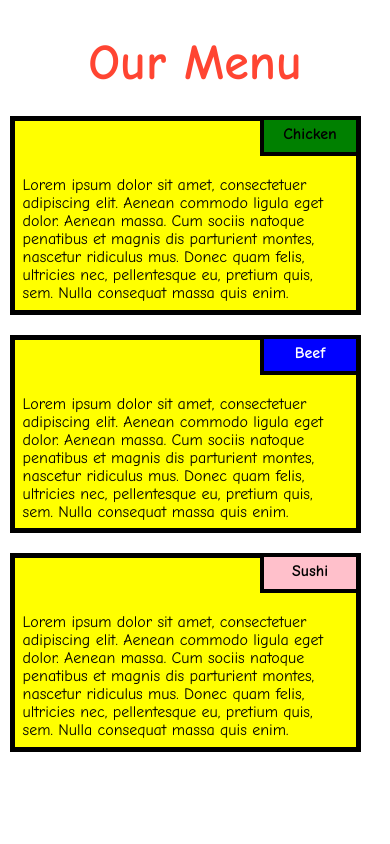
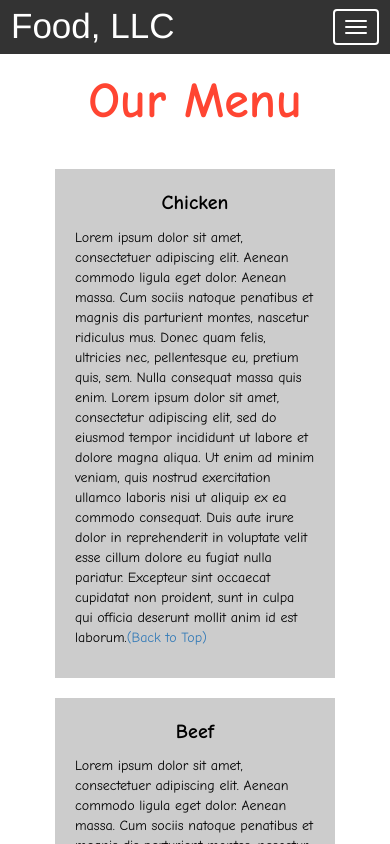
Before and after one commit to Vicky-V2003/Vicky-V2003.github.io, a plain HTML site: page index.html in a window 390 px wide. Shown: the top 844 px of the page. Drawn offline with nearby package versions, Linux system fonts and the light colour scheme.

Commit message:
Add files via upload

```diff
--- a/index.html
+++ b/index.html
@@ -2,36 +2,76 @@
 <html>
 <head>
 
-<title>module 2 assignment</title>
+<title>Module 3</title>
+
+  <meta name="viewport" content="width=device-width, initial-scale=1">
+  <link rel="stylesheet" href="https://maxcdn.bootstrapcdn.com/bootstrap/3.3.7/css/bootstrap.min.css">
+  <script src="https://ajax.googleapis.com/ajax/libs/jquery/3.3.1/jquery.min.js"></script>
+  <script src="https://maxcdn.bootstrapcdn.com/bootstrap/3.3.7/js/bootstrap.min.js"></script>
+
+</head>
+
 <meta name="viewport" content="width=device-width, initial-scale=1">
 <link rel="stylesheet" type="text/css" href="style.css">
 
-</head>
+
+
 <body>
-<h1>Our Menu</h1>
+
+
+<nav class="navbar" id="top">
+  <div class="container-fluid">
+
+    <div class="navbar-header">
+      <button type="button" class="navbar-toggle" data-toggle="collapse" data-target="#myNavbar">
+        <span class="icon-bar"></span>
+        <span class="icon-bar"></span>
+        <span class="icon-bar"></span>
+      </button>
+      <a class="navbar-brand" href="#">Food, LLC</a>
+    </div>
+
+    <div class="collapse" id="myNavbar">
+      <ul class="nav navbar-nav visible-xs">
+        <li><a class="menu-item" href="#">Chicken</a></li>
+        <li><a class="menu-item" href="#">Beef</a></li>
+        <li><a class="menu-item" href="#">Sushi</a></li>
+      </ul>
+    </div>
+
+  </div>
+</nav>
+
+<h1 class="main-title">Our Menu</h1>
 
 
 
+<div class="row">
+
   <div class="col-lg-4 col-md-6 col-sm-12">
-  	<div class="box">
-  		<p class="content-name name1">Chicken</p>
-  		<p class="content">Lorem ipsum dolor sit amet, consectetuer adipiscing elit. Aenean commodo ligula eget dolor. Aenean massa. Cum sociis natoque penatibus et magnis dis parturient montes, nascetur ridiculus mus. Donec quam felis, ultricies nec, pellentesque eu, pretium quis, sem. Nulla consequat massa quis enim.</p>
-  	</div>
+    <div class="content-box">
+      <p class="item-name">Chicken</p>
+      <p>Lorem ipsum dolor sit amet, consectetuer adipiscing elit. Aenean commodo ligula eget dolor. Aenean massa. Cum sociis natoque penatibus et magnis dis parturient montes, nascetur ridiculus mus. Donec quam felis, ultricies nec, pellentesque eu, pretium quis, sem. Nulla consequat massa quis enim. Lorem ipsum dolor sit amet, consectetur adipiscing elit, sed do eiusmod tempor incididunt ut labore et dolore magna aliqua. Ut enim ad minim veniam, quis nostrud exercitation ullamco laboris nisi ut aliquip ex ea commodo consequat. Duis aute irure dolor in reprehenderit in voluptate velit esse cillum dolore eu fugiat nulla pariatur. Excepteur sint occaecat cupidatat non proident, sunt in culpa qui officia deserunt mollit anim id est laborum.<a href="#top">(Back to Top)</a></p>
+    </div>
   </div>
 
   <div class="col-lg-4 col-md-6 col-sm-12">
-  	<div class="box">
-   		<p class="content-name name2">Beef</p>
-   		<p class="content">Lorem ipsum dolor sit amet, consectetuer adipiscing elit. Aenean commodo ligula eget dolor. Aenean massa. Cum sociis natoque penatibus et magnis dis parturient montes, nascetur ridiculus mus. Donec quam felis, ultricies nec, pellentesque eu, pretium quis, sem. Nulla consequat massa quis enim.</p>
-  	</div>
+    <div class="content-box">
+      <p class="item-name">Beef</p>
+      <p>Lorem ipsum dolor sit amet, consectetuer adipiscing elit. Aenean commodo ligula eget dolor. Aenean massa. Cum sociis natoque penatibus et magnis dis parturient montes, nascetur ridiculus mus. Donec quam felis, ultricies nec, pellentesque eu, pretium quis, sem. Nulla consequat massa quis enim. Lorem ipsum dolor sit amet, consectetur adipiscing elit, sed do eiusmod tempor incididunt ut labore et dolore magna aliqua. Ut enim ad minim veniam, quis nostrud exercitation ullamco laboris nisi ut aliquip ex ea commodo consequat. Duis aute irure dolor in reprehenderit in voluptate velit esse cillum dolore eu fugiat nulla pariatur. Excepteur sint occaecat cupidatat non proident, sunt in culpa qui officia deserunt mollit anim id est laborum.<a href="#top">(Back to Top)</a></p>
+    </div>
   </div>
 
+
   <div class="col-lg-4 col-md-12 col-sm-12">
-  	<div class="box">
-  		<p class="content-name name3">Sushi</p>
-  		<p class="content">Lorem ipsum dolor sit amet, consectetuer adipiscing elit. Aenean commodo ligula eget dolor. Aenean massa. Cum sociis natoque penatibus et magnis dis parturient montes, nascetur ridiculus mus. Donec quam felis, ultricies nec, pellentesque eu, pretium quis, sem. Nulla consequat massa quis enim.</p>
-  	</div>
+    <div class="content-box">
+      <p class="item-name">Sushi</p>
+      <p>Lorem ipsum dolor sit amet, consectetuer adipiscing elit. Aenean commodo ligula eget dolor. Aenean massa. Cum sociis natoque penatibus et magnis dis parturient montes, nascetur ridiculus mus. Donec quam felis, ultricies nec, pellentesque eu, pretium quis, sem. Nulla consequat massa quis enim. Lorem ipsum dolor sit amet, consectetur adipiscing elit, sed do eiusmod tempor incididunt ut labore et dolore magna aliqua. Ut enim ad minim veniam, quis nostrud exercitation ullamco laboris nisi ut aliquip ex ea commodo consequat. Duis aute irure dolor in reprehenderit in voluptate velit esse cillum dolore eu fugiat nulla pariatur. Excepteur sint occaecat cupidatat non proident, sunt in culpa qui officia deserunt mollit anim id est laborum.<a href="#top">(Back to Top)</a></p>
+    </div>
   </div>
+
+</div>
+
 
 </body>
 </html>
--- a/style.css
+++ b/style.css
@@ -1,104 +1,97 @@
+
+.container-fluid{
+	margin: 0;
+	padding: 0;
+}
+
+.navbar{
+	border-radius: 0px;
+	background-color: rgba(0,0,0,0.8);
+}
+
+.navbar-brand{
+  font-size: 35px;
+  color: white;
+  padding-left: 25px;
+}
+
+.navbar-brand:hover{
+	color: white;
+}
+
+.nav{
+	margin: 0;
+	padding: 0;
+}
+
+.navbar-nav{
+  font-size: 25px;
+  text-align: center;
+  margin: 0;
+  padding: 0;
+}
+
+.navbar-toggle{
+	border: 2px solid white;
+	margin-right: 25px;
+}
+
+.icon-bar{
+	background-color: white;
+}
 
 
-* {
-  box-sizing: border-box;
-}
-
-body{
-	margin: 0;
-	padding: 0;
-  font-family: "Comic Sans MS", cursive, sans-serif;
-}
-
-.row{
-  margin-top: 5%;
-  margin-bottom: 5%;
-}
-
-h1 {
+.main-title{
   margin-bottom: 15px;
   text-align: center;
   color: #ff4532;
   font-size: 50px;
+  font-family: "Comic Sans MS", cursive, sans-serif;
+  font-weight: bold;
+}
+
+li{
+	box-sizing: border-box;
+	width: 100%;
+}
+
+.menu-item{
+	padding: 0;
+	margin: 0;
+	width: 100%;
+	background-color: white;
+	border-bottom: 1px solid black;
+	color: black;
+	display: block;
+}
+
+.menu-item:hover{
+	background-color: rgba(0,0,0,0.9);
+	color: rgba(0,0,0,0.4);
 }
 
 
-.box{
-  width: 100%;
-  overflow: none;
+
+.row{
+	margin: 20px;
 }
 
-
-.content-name{
-  overflow: none;
-  text-align: center;
-  border: 4px solid black;
-  width: 100px;
-  height: 40px;
-  padding: 5px;
-  float: right;
-  margin-right: 36px;
-  margin-top: 0px;
-  font-weight: bold;
-  position: relative;
+.content-box{
+	margin: 20px;
+	width: auto;
+	height: auto;
+	color: black;
+	background-color: rgba(0,0,0,0.2);
+	font-family: "Comic Sans MS", cursive, sans-serif;
+	padding: 20px;
 }
 
-.content{
-  border: 5px solid black;
-  width: 90%;
-  height: auto;
-  margin: 2.5%;
-  color: black
-  font-size: 25px;
-  padding: 2%;
-  padding-top: 55px;
-  background-color:yellow;
+.item-name{
+	text-align: center;
+	font-size: 20px;
+	font-weight: bold;
 }
 
-.name1{
-  background-color: green;
+#top{
+
 }
-
-.name2{
-  color: white;
-  background-color:blue;
-}
-.name3{
-  background-color:pink;
-}
-
-
-/********** Large devices only **********/
-@media (min-width: 992px) {
-  .col-lg-4 {
-  	float: left;
-    width: 33.33%;
-  }
-}
-/********** Medium devices only **********/
-@media (min-width: 768px) and (max-width: 991px) {
-  .col-md-6,.col-md-12 {
-    float: left;
-  }
-  .col-md-6 {
-    width: 50%;
-  }
-  .col-md-12 {
-    margin-left: -10px;
-    width: 100%;
-  }
-  .name3{
-    margin-right: 65px;
-    width: 100px;
-  }
-}
-
-@media (min-width: 0px) and (max-width: 767px) {
-  .col-sm-12 {
-  	float: left;
-    width: 100%;
-  }
-  .content-name{
-    margin-right: 30px;
-  }
-}
```
